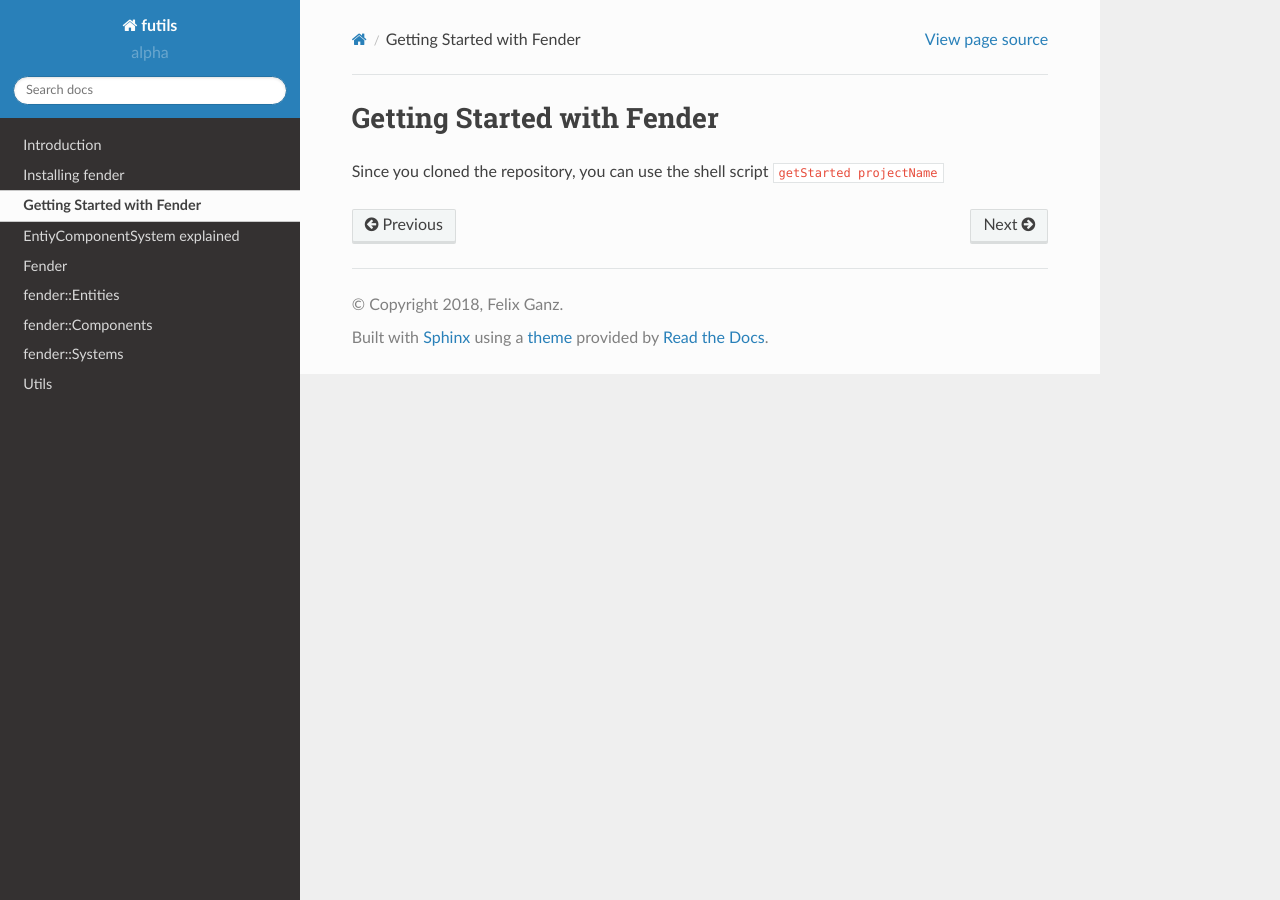
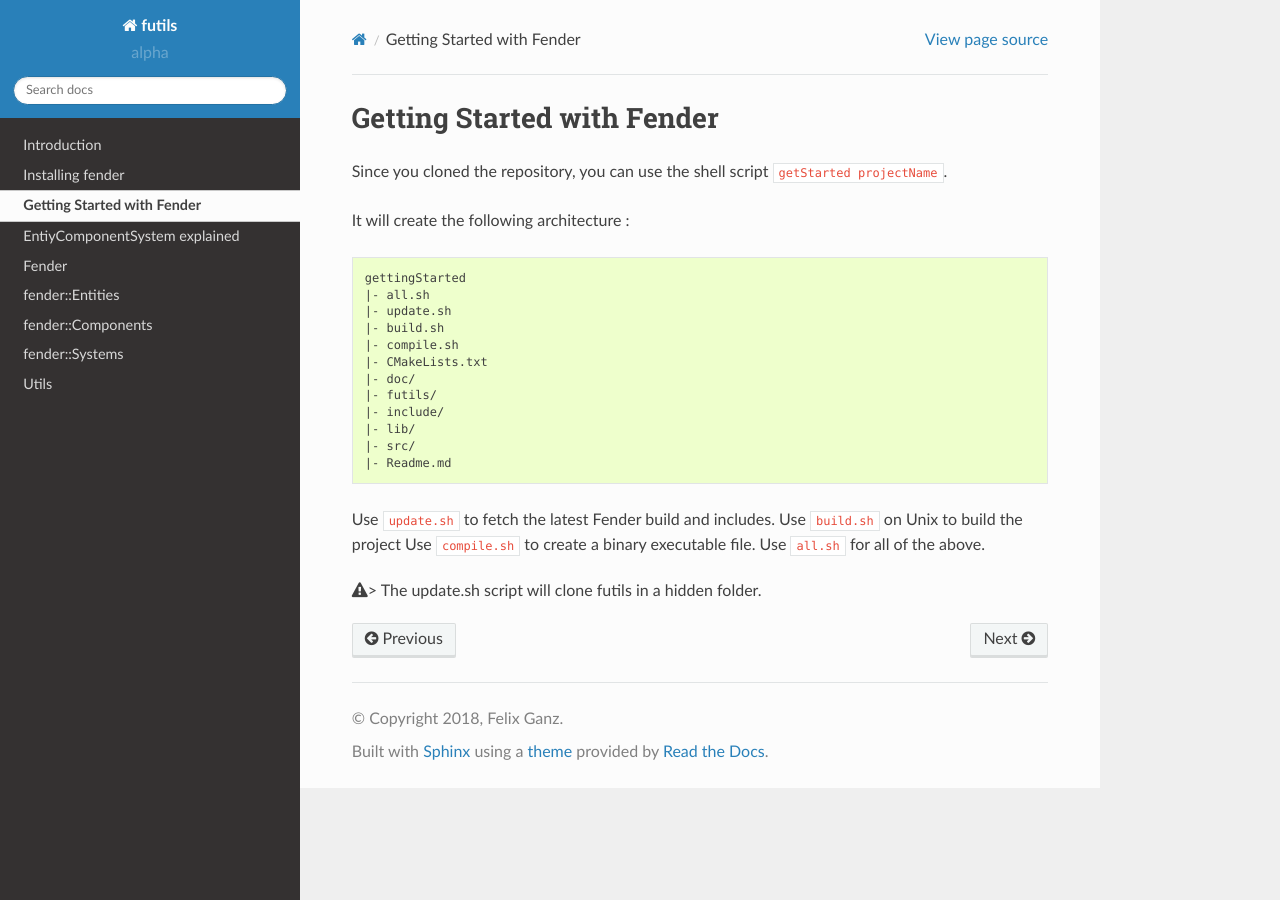
Before and after one commit to ganzf/futils, a Sphinx documentation site: the page built from docs/gettingstarted.rst, in a window 1280 px wide. Built offline with Sphinx 7.4.7 and the Read the Docs theme 2.0.0, drawn with Linux system fonts in a browser that asks for light colours.

Commit message:
doc update

```diff
--- a/docs/ecs/.#entity.rst
+++ /dev/null
@@ -1 +0,0 @@
-arroganz@LaptopArroganz.10509:1515571974
--- a/docs/gettingstarted.rst
+++ b/docs/gettingstarted.rst
@@ -1,4 +1,30 @@
 Getting Started with Fender
 ===========================
 
-Since you cloned the repository, you can use the shell script ``getStarted projectName``
+Since you cloned the repository, you can use the shell script ``getStarted projectName``.
+
+It will create the following architecture :
+
+.. code-block:: bash
+
+   gettingStarted
+   |- all.sh
+   |- update.sh
+   |- build.sh
+   |- compile.sh
+   |- CMakeLists.txt
+   |- doc/
+   |- futils/
+   |- include/
+   |- lib/
+   |- src/
+   |- Readme.md
+
+Use ``update.sh`` to fetch the latest Fender build and includes.
+Use ``build.sh`` on Unix to build the project
+Use ``compile.sh`` to create a binary executable file.
+Use ``all.sh`` for all of the above.
+
+.. rst-class:: fa fa-warning
+
+   > The update.sh script will clone futils in a hidden folder.
```
Also changed, not shown: 1 other file.
